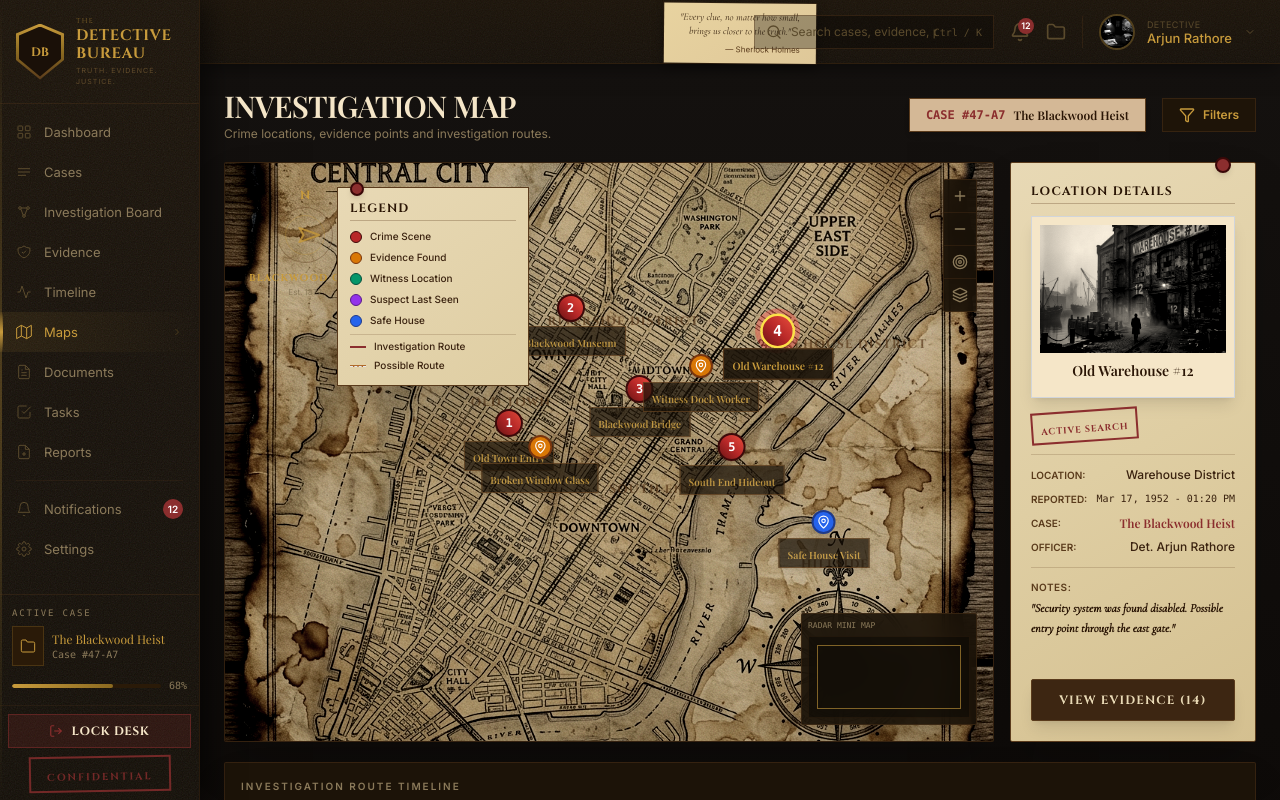
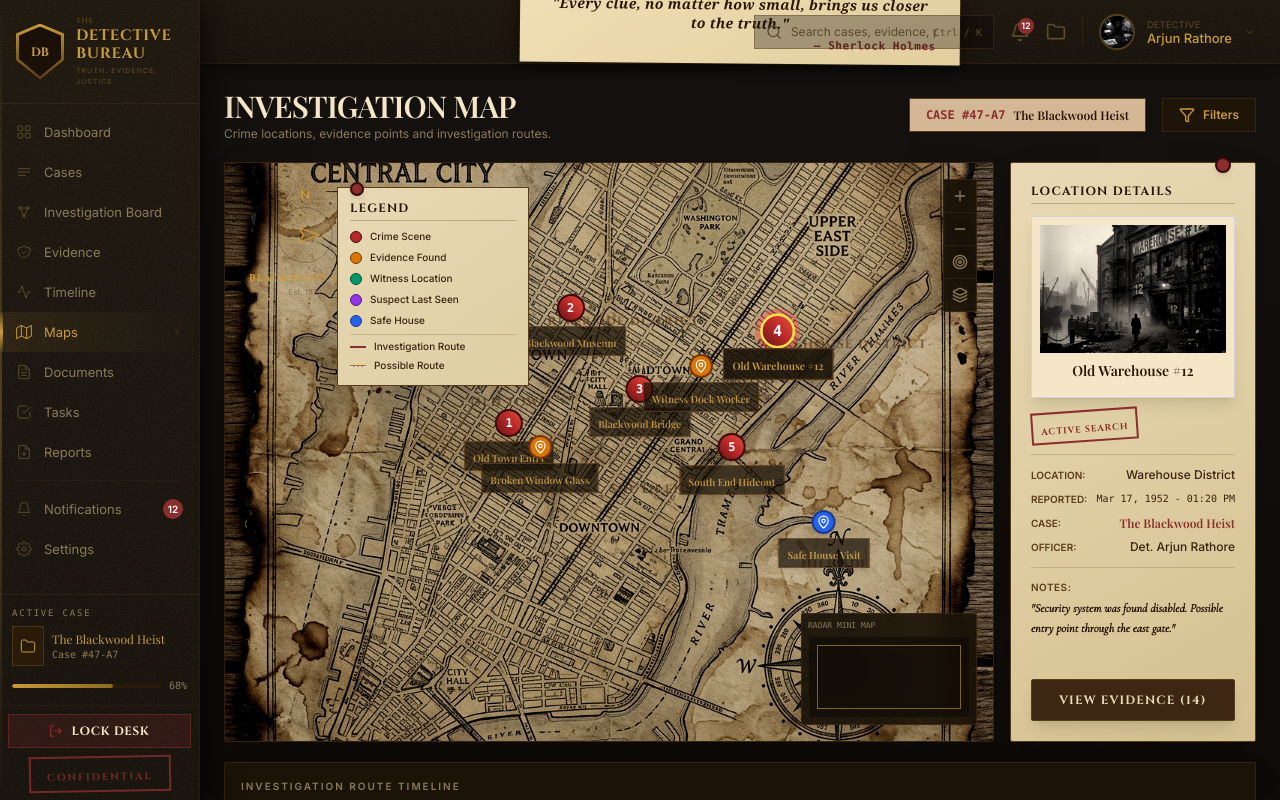
Before and after one commit to SathvikaTalari/Intelligence-Investigation-Board, a React (Vite) app: page /maps in a window 1280 px wide. Built offline with nearby package versions, Linux system fonts and the light colour scheme; a web font is replaced by a local one.

Commit message:
Enlarge_Sherlock_Holmes_quote_in_TopBar

```diff
--- a/src/components/layout/TopBar.tsx
+++ b/src/components/layout/TopBar.tsx
@@ -63,17 +63,18 @@ export function TopBar() {
 
       {/* CENTER: Quote sticky note */}
       <div
-        className="absolute left-1/2 -translate-x-1/2 top-1/2 -translate-y-1/2 px-4 py-2 max-w-[220px] relative z-10 transform rotate-[0.5deg]"
+        className="absolute left-1/2 -translate-x-1/2 top-1/2 -translate-y-1/2 px-6 py-2.5 max-w-[440px] w-full relative z-10 transform rotate-[0.5deg] rounded-xs"
         style={{
-          background: 'linear-gradient(145deg, #e8d3a0 0%, #dfc899 100%)',
-          boxShadow: '0 4px 12px rgba(0,0,0,0.4), 0 0 0 1px rgba(90,59,28,0.3)',
+          background: 'linear-gradient(145deg, #f0dfb5 0%, #e2ce9e 100%)',
+          boxShadow: '0 4px 16px rgba(0,0,0,0.6), 0 0 0 1px rgba(90,59,28,0.4)',
         }}
       >
-        <div className="absolute -top-2 left-1/2 -translate-x-1/2 w-1 h-1 rounded-full bg-[#5a4a2c]" />
-        <p className="font-cormorant italic text-[10px] text-[#3a2510] leading-snug text-center">
-          "Every clue, no matter how small,<br />brings us closer to the truth."
+        {/* Red Pushpin at top center */}
+        <div className="absolute -top-1.5 left-1/2 -translate-x-1/2 w-3.5 h-3.5 rounded-full bg-[#8b2e2e] border border-[#3a0808] shadow-md" />
+        <p className="font-serif italic text-sm font-extrabold text-[#2a1505] leading-snug text-center tracking-wide">
+          "Every clue, no matter how small, brings us closer to the truth."
         </p>
-        <p className="text-right text-[8px] font-inter text-[#5a3b1c] mt-1">— Sherlock Holmes</p>
+        <p className="text-right text-[11px] font-mono font-extrabold text-[#8b2e2e] mt-1 tracking-wider">— Sherlock Holmes</p>
       </div>
 
       {/* RIGHT: Search + actions + avatar */}
```
